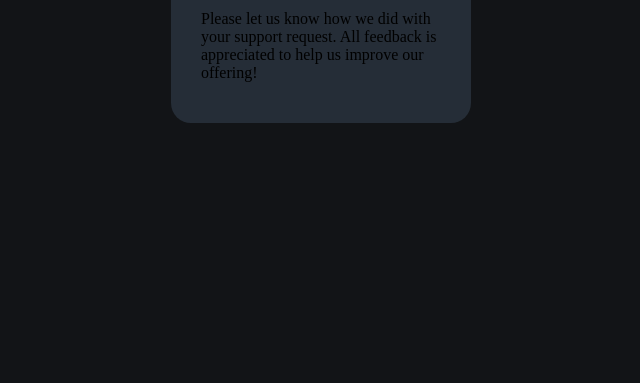
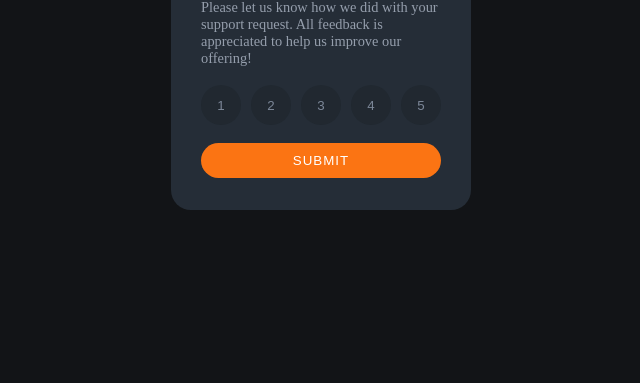
Before and after one commit to Davethadev/interactive-rating, a plain HTML site: page index.html in a window 1280 px wide. Shown: the part 717-1100 px from the top of the page, without its empty margins (319-959 px from the left). Drawn offline with Linux system fonts and the light colour scheme.

Commit message:
rating state with stars completed

```diff
--- a/index.html
+++ b/index.html
@@ -16,6 +16,28 @@
             <p>Please let us know how we did with your support request.
                 All feedback is appreciated to help us improve our offering!
             </p>
+            <br>
+            <div id="number-rating">
+                <div id="number">
+                    <button>1</button>
+                </div>
+                <div id="number">
+                    <button>2</button>
+                </div>
+                <div id="number">
+                    <button>3</button>
+                </div>
+                <div id="number">
+                    <button>4</button>
+                </div>
+                <div id="number">
+                    <button>5</button>
+                </div>
+            </div>
+            <br>
+            <a href="thankYou.html" id="submit-link">
+                <button id="submit-btn">SUBMIT</button>
+            </a>
         </div>
     </div>
     <script src="index.js"></script>
--- a/styles.css
+++ b/styles.css
@@ -8,7 +8,7 @@ html, body{
 }
 #rating-bg{
     width: 300px;
-    height: 200px;
+    height: auto;
     background-color: hsl(213, 19%, 18%);
     border-radius: 20px;
     margin: 50% auto;
@@ -21,4 +21,52 @@ html, body{
 }
 h1{
     color: hsl(0, 0%, 100%);
+    font-size: 1.4rem;
 }
+p{
+    color: hsl(217, 12%, 63%);
+    font-size: .9rem;
+}
+#number-rating{
+    display: flex;
+    justify-content: space-between;
+    width: 100%;
+}
+#number{
+    width: 40px;
+    height: 40px;
+}
+#number button{
+    width: inherit;
+    height: inherit;
+    border-radius: 50%;
+    border: none;
+    color: hsl(216, 12%, 54%);
+    background-color: hsla(216, 12%, 8%, 0.2);
+}
+#number button:hover{
+    color:hsl(0, 0%, 100%);
+    background-color: hsl(25, 97%, 53%);
+}
+/* #number:visited button:visited{
+    color:hsl(0, 0%, 100%);
+    background-color: hsl(25, 97%, 53%);
+} */
+#submit-link{
+    width: 100%;
+    height: 35px;
+
+}
+#submit-btn{
+    width: inherit;
+    height: inherit;
+    border:none;
+    border-radius: 20px;
+    color:hsl(0, 0%, 100%);
+    background-color: hsl(25, 97%, 53%);
+    letter-spacing: 1px;
+}
+#submit-btn:hover{
+    color: hsl(25, 97%, 53%);
+    background-color:hsl(0, 0%, 100%);
+}
```
Also changed, not shown: thankYou.html (added, +14 -0 lines), thankYou.css (added).
